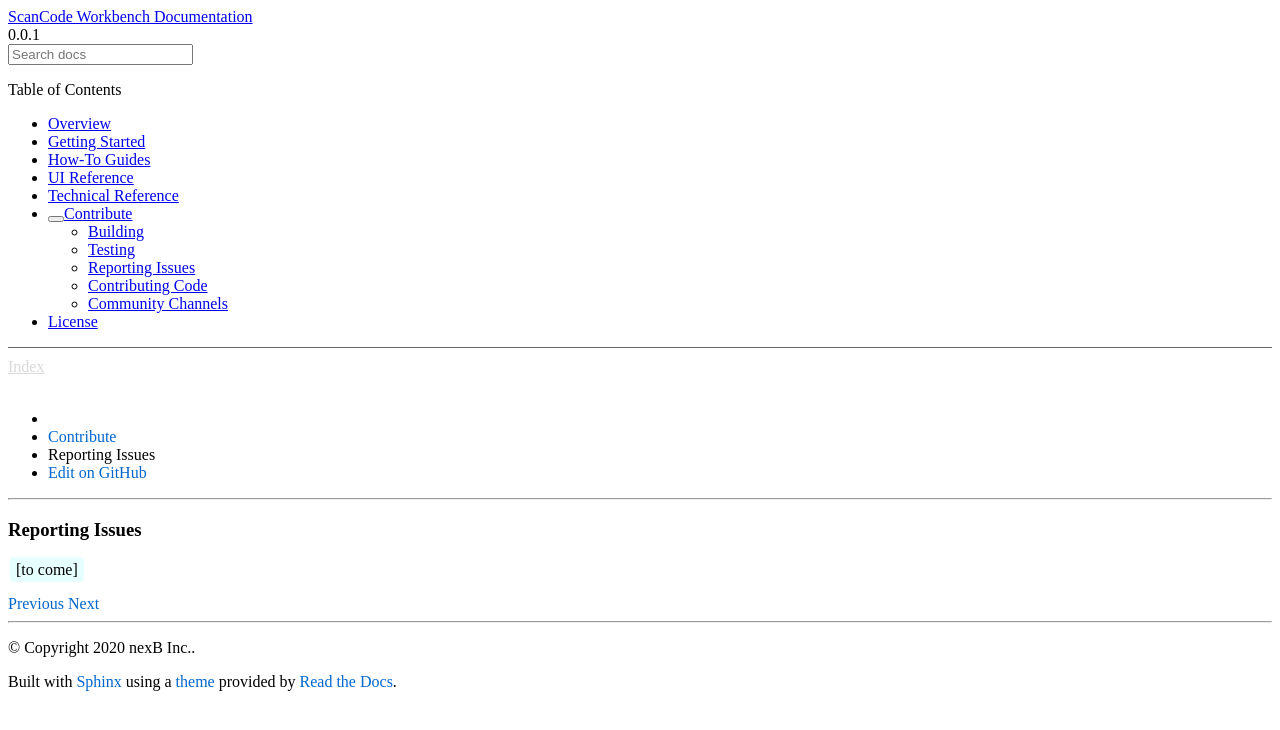
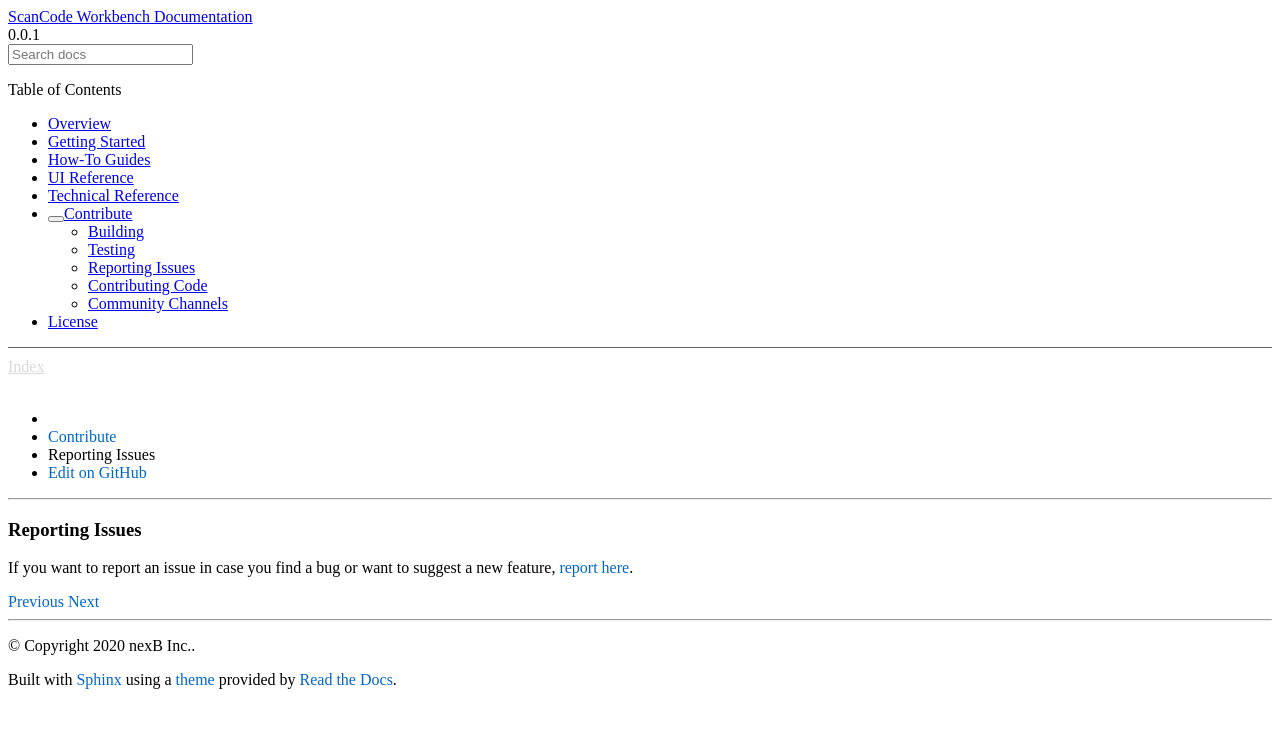
Before and after one commit to aboutcode-org/scancode-workbench, a Sphinx documentation site: the page built from docs/source/contribute/reporting-issues.rst, in a window 1280 px wide. Shown: the top 730 px of the page. Built offline with Sphinx 7.4.7 and the Read the Docs theme 2.0.0, drawn with Linux system fonts in a browser that asks for light colours.

Commit message:
This commit fixes #487
Signed-off-by: Pushpit <pushpit07@gmail.com>

```diff
--- a/docs/source/contribute/reporting-issues.rst
+++ b/docs/source/contribute/reporting-issues.rst
@@ -2,4 +2,4 @@
 :index:`Reporting Issues`
 =========================
 
-:guilabel:`[to come]`
+If you want to report an issue in case you find a bug or want to suggest a new feature, `report here <https://github.com/nexB/scancode-workbench/issues>`__.
```
